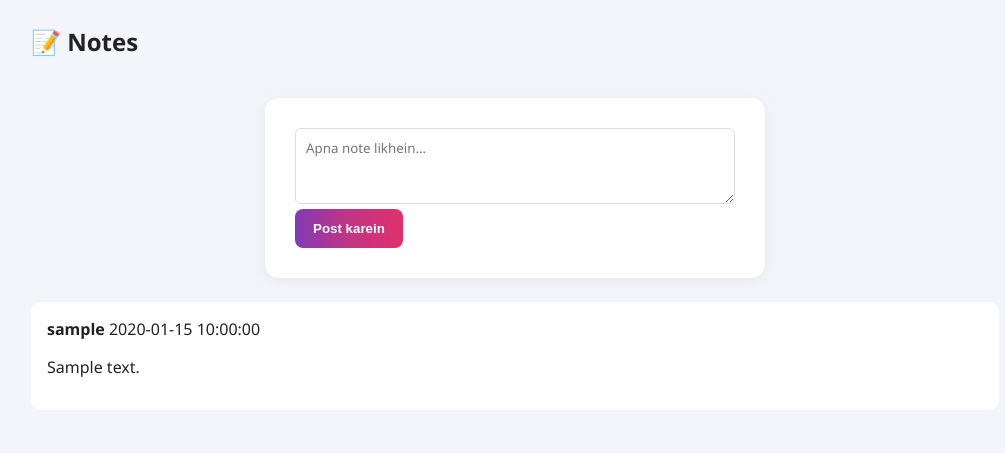
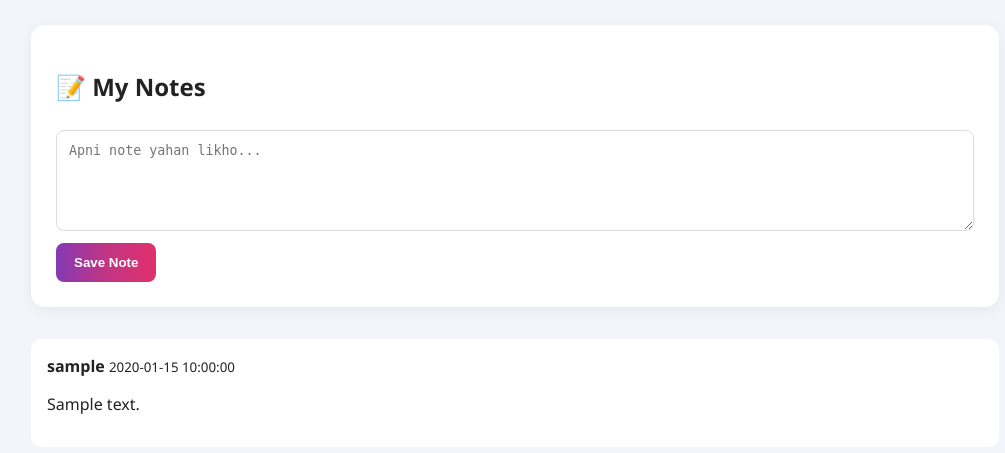
Before and after one commit to princekumar3232/Quizbuzz, a Flask app: template templates/notes.html in a window 1280 px wide. Shown: the part 54-507 px from the top of the page, without its empty margins (125-1130 px from the left). Run offline with Flask 3, Linux system fonts and the light colour scheme; the template is opened without the code that fills it: most values are stand-ins (such as "Sample title", 1, 10 or a date in 2020); some libraries are stand-ins or nearby versions.

Commit message:
Update notes.html

```diff
--- a/templates/notes.html
+++ b/templates/notes.html
@@ -1,27 +1,67 @@
 {% extends "base.html" %}
-{% block title %}Notes{% endblock %}
+
+{% block title %}
+Notes
+{% endblock %}
+
 {% block content %}
-<h2>📝 Notes</h2>
 
-<div class="auth-card" style="margin-bottom:24px;">
-    {% if error %}<p class="error">{{ error }}</p>{% endif %}
-    <form method="POST">
-        <textarea name="text" rows="3" placeholder="Apna note likhein..." style="width:100%; padding:10px; border-radius:6px; border:1px solid #ddd; font-family:inherit;"></textarea>
-        <button type="submit" class="next-btn">Post karein</button>
+<div class="card">
+
+    <h2>📝 My Notes</h2>
+
+    {% if error %}
+        <p class="error">
+            {{ error }}
+        </p>
+    {% endif %}
+
+    <form
+        method="POST"
+        class="note-form"
+    >
+
+        <textarea
+            name="text"
+            rows="5"
+            placeholder="Apni note yahan likho..."
+            required
+        ></textarea>
+
+        <button type="submit">
+            Save Note
+        </button>
+
     </form>
+
 </div>
 
-<div class="notes-feed">
-    {% for note in notes %}
-    <div class="note-item">
-        <div class="note-head">
-            <strong>{{ note.username }}</strong>
-            <span class="note-time">{{ note.created_at }}</span>
-        </div>
-        <p>{{ note.text }}</p>
-    </div>
-    {% else %}
-    <p>Abhi tak koi note nahi hai. Sabse pehle aap likhein!</p>
-    {% endfor %}
+<br>
+
+{% for note in notes %}
+
+<div class="note-item">
+
+    <strong>
+        {{ note.username }}
+    </strong>
+
+    <small>
+        {{ note.created_at }}
+    </small>
+
+    <p>
+        {{ note.text }}
+    </p>
+
 </div>
+
+{% else %}
+
+<div class="card">
+    <p>Abhi koi notes nahi hain.</p>
+</div>
+
+{% endfor %}
+
 {% endblock %}
```
